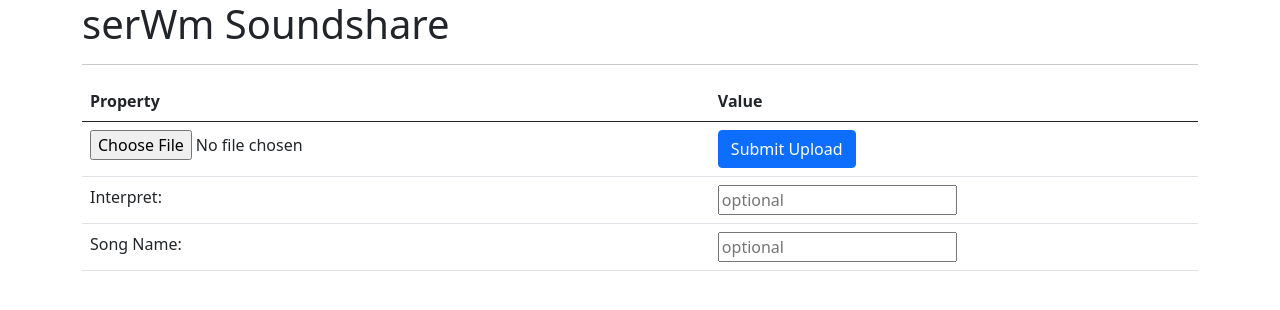
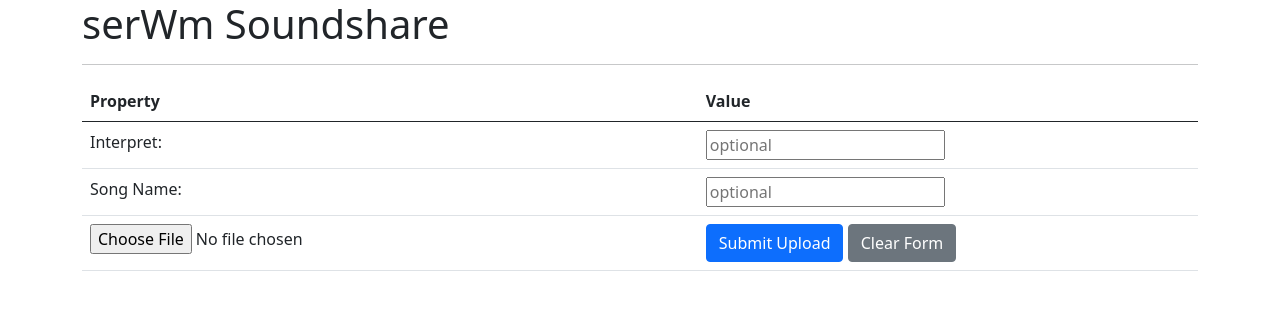
Before and after one commit to joshua-martius/serwmsound, a PHP site: page / in a window 1280 px wide. Shown: the top 310 px of the page. Run offline with PHP 8.4, Linux system fonts and the light colour scheme.

Commit message:
Added reset button and changed order

```diff
--- a/index.php
+++ b/index.php
@@ -20,16 +20,19 @@
                         </thead>
                         <tbody>
                             <tr>
-                                <td><input type="file" name="fileToUpload" id="fileToUpload" accept=".mp3" class="drop-zone__input" required></td>
-                                <td><button class="btn btn-primary" type="submit" value="Upload Soundfile" name="submit">Submit Upload</button></td>
-                            </tr>
-                            <tr>
                                 <td>Interpret:</td>
                                 <td><input type="text" name="tbxInterpret" placeholder="optional"></td>
                             </tr>
                             <tr>
                                 <td>Song Name:</td>
                                 <td><input type="text" name="tbxSongName" placeholder="optional"></td>
+                            </tr>
+                            <tr>
+                                <td><input type="file" name="fileToUpload" id="fileToUpload" accept=".mp3" class="drop-zone__input" required></td>
+                                <td>
+                                    <button class="btn btn-primary" type="submit" value="" name="submit">Submit Upload</button>
+                                    <button class="btn btn-secondary" type="reset" value="" name="clear">Clear Form</button>
+                                </td>
                             </tr>
                         </tbody>
                     </table>
```
